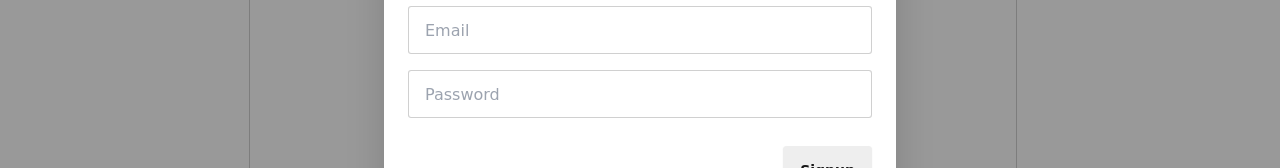
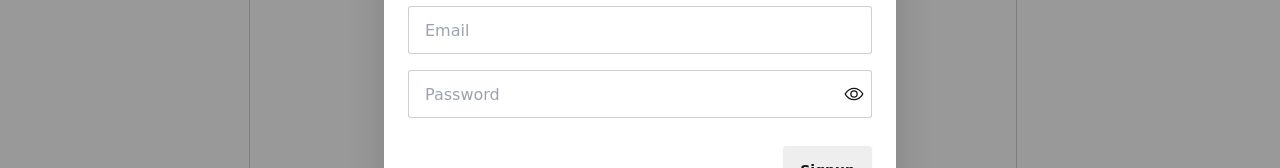
Before and after one commit to KishanBapodra/translate-this-frontend, a React (Vite) app: page / in a window 1280 px wide. Both pictures are taken after a click on the button "Sign up". Shown: the part 358-526 px from the top of the page. Built offline with nearby package versions, Linux system fonts and the light colour scheme.

Commit message:
Add toggle to show/hide password

```diff
--- a/package.json
+++ b/package.json
@@ -14,6 +14,7 @@
     "react": "^18.2.0",
     "react-dom": "^18.2.0",
     "react-hook-form": "^7.51.5",
+    "react-icons": "^5.2.1",
     "react-router-dom": "^6.23.1",
     "zustand": "^4.5.2"
   },
--- a/src/components/LoginModal.tsx
+++ b/src/components/LoginModal.tsx
@@ -1,10 +1,13 @@
 import axios from "axios";
 import { useForm } from "react-hook-form";
 import useUser from "../states/useUser";
+import { useState } from "react";
+import { IoEyeOutline, IoEyeOffOutline } from "react-icons/io5";
 
 const LoginModal = () => {
   const { register, handleSubmit, reset } = useForm();
   const { logIn, setUserId } = useUser();
+  const [showPassword, setShowPassword] = useState(false);
   const handleClose = () => {
     reset();
   };
@@ -24,9 +27,14 @@ const LoginModal = () => {
       setUserId(response.data.userId);
 
       (document.getElementById("login_modal") as HTMLDialogElement).close();
+      reset();
     } catch (err) {
       alert(err.response.data.error);
     }
+  };
+
+  const toggleShowPassword = () => {
+    setShowPassword(!showPassword);
   };
 
   return (
@@ -52,13 +60,22 @@ const LoginModal = () => {
             placeholder="Email"
             {...register("email", { required: true })}
           />
+          <div className="relative">
             <input
               id="loginPassword"
               className="input input-bordered w-full"
-            type="password"
+              type={showPassword ? "text" : "password"}
               placeholder="Password"
               {...register("password", { required: true })}
             />
+            <button
+              type="button"
+              className="absolute text-xl right-2 top-1/2 -translate-y-1/2"
+              onClick={toggleShowPassword}
+            >
+              {showPassword ? <IoEyeOffOutline /> : <IoEyeOutline />}
+            </button>
+          </div>
           <div className="modal-action mt-3">
             <button type="submit" className="btn">
               Log In
--- a/src/components/RegisterModal.tsx
+++ b/src/components/RegisterModal.tsx
@@ -1,10 +1,14 @@
 import axios from "axios";
 import { useForm } from "react-hook-form";
 import useUser from "../states/useUser";
+import { useState } from "react";
+import { IoEyeOutline, IoEyeOffOutline } from "react-icons/io5";
 
 const RegisterModal = () => {
   const { register, handleSubmit, reset } = useForm();
   const { logIn, setUserId } = useUser();
+  const [showPassword, setShowPassword] = useState(false);
+
   const handleClose = () => {
     reset();
   };
@@ -25,9 +29,14 @@ const RegisterModal = () => {
       setUserId(response.data.userId);
 
       (document.getElementById("register_modal") as HTMLDialogElement).close();
+      reset();
     } catch (err) {
       alert(err.response.data.error);
     }
+  };
+
+  const toggleShowPassword = () => {
+    setShowPassword(!showPassword);
   };
 
   return (
@@ -60,13 +69,22 @@ const RegisterModal = () => {
             placeholder="Email"
             {...register("email", { required: true })}
           />
+          <div className="relative">
             <input
               id="registerPassword"
               className="input input-bordered w-full"
-            type="password"
+              type={showPassword ? "text" : "password"}
               placeholder="Password"
               {...register("password", { required: true })}
             />
+            <button
+              type="button"
+              className="absolute text-xl right-2 top-1/2 -translate-y-1/2"
+              onClick={toggleShowPassword}
+            >
+              {showPassword ? <IoEyeOffOutline /> : <IoEyeOutline />}
+            </button>
+          </div>
           <div className="modal-action mt-3">
             <button type="submit" className="btn">
               Signup
```
Also changed, not shown: 1 other file (tests, documents, lock files or other folders). Lines whose indentation alone changed are shown as unchanged.
